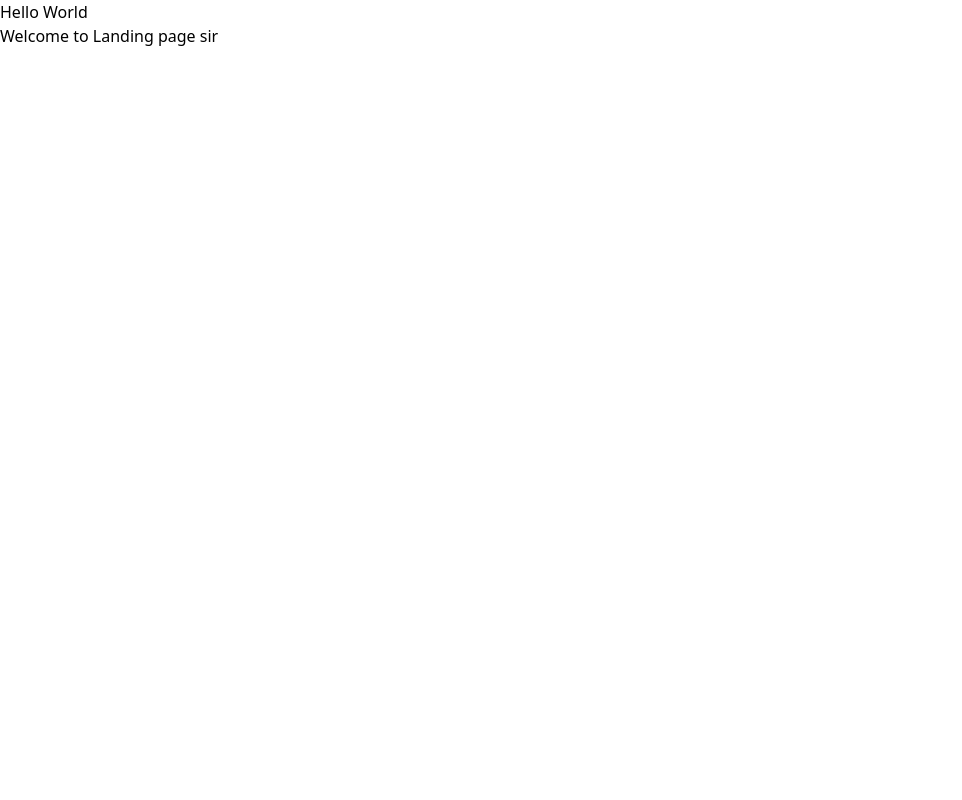
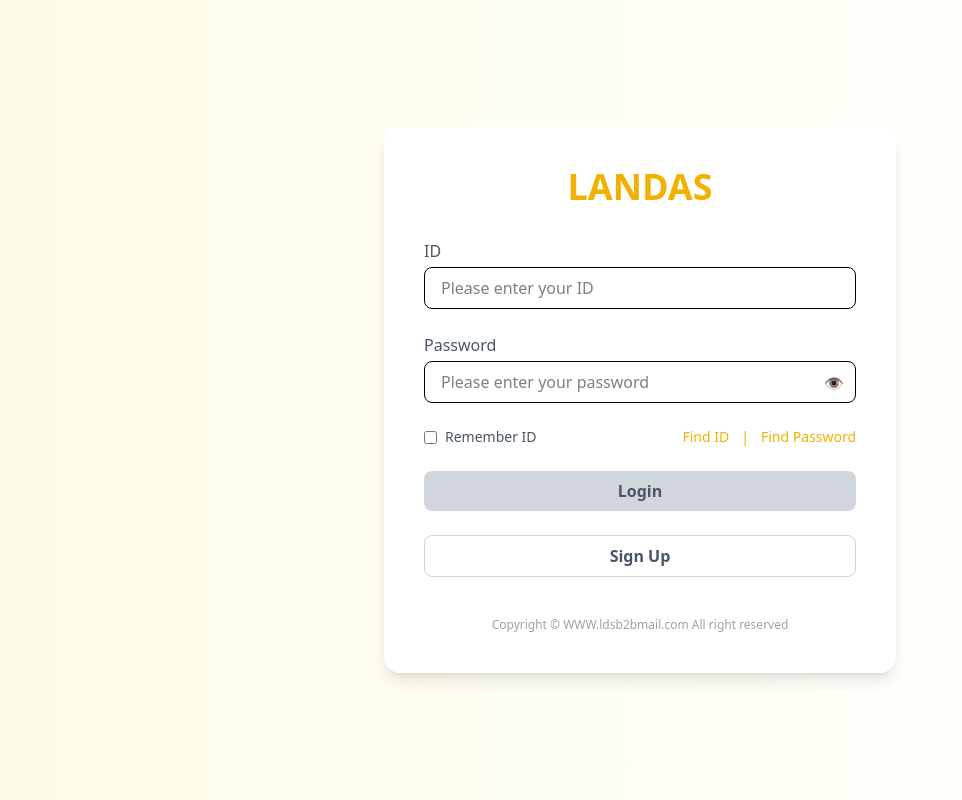
Before and after one commit to vjyadav12/TestPage, a React (Vite) app: page / in a window 1280 px wide. Shown: the whole page, without its empty margins (0-962 px from the left). Built offline with nearby package versions, Linux system fonts and the light colour scheme.

Commit message:
Login page

```diff
--- a/src/App.jsx
+++ b/src/App.jsx
@@ -1,12 +1,14 @@
 import LANDASPage from "./Components/Pages/LANDASPage";
+import LoginPage from "./Components/Pages/LoginPage";
 
 
 
 function App() {
   return (
     <>
-      <h1>Hello World</h1>
-      <LANDASPage/>
+      {/* <h1>Hello World</h1> */}
+      {/* <LANDASPage/> */}
+      <LoginPage/>
     </>
   );
 }
--- a/src/Components/Pages/LANDASPage.jsx
+++ /dev/null
@@ -1,9 +0,0 @@
-const LANDASPage = ()=>{
-    return(
-        <>
-        <h1>Welcome to Landing page sir</h1>
-        </>
-    )
-}
-
-export default LANDASPage;
--- /dev/null
+++ b/src/Components/Pages/LoginPage.jsx
@@ -0,0 +1,121 @@
+import React, { useState } from "react";
+
+export default function LoginPage() {
+  const [id, setId] = useState("");
+  const [password, setPassword] = useState("");
+  const [rememberId, setRememberId] = useState(false);
+  const [showPassword, setShowPassword] = useState(false);
+  const [error, setError] = useState("");
+
+  const handleSubmit = (e) => {
+    e.preventDefault();
+    if (!id || !password) {
+      setError("Both fields are required");
+    } else {
+      setError("");
+      console.log("Login Attempt:", { id, password, rememberId });
+      // ✅ Add your login API call here
+    }
+  };
+
+  return (
+    <div className="flex items-center justify-center min-h-screen bg-gradient-to-r from-yellow-50 to-white px-4 sm:px-6 lg:px-8">
+      <div className="bg-white shadow-lg rounded-2xl p-6 sm:p-8 md:p-10 w-full max-w-sm sm:max-w-md md:max-w-lg">
+        {/* Title */}
+        <h1 className="text-center text-2xl sm:text-3xl md:text-4xl font-bold text-yellow-500 mb-6 sm:mb-8">
+          LANDAS
+        </h1>
+
+        {/* Form */}
+        <form onSubmit={handleSubmit} className="space-y-5 sm:space-y-6">
+          {/* ID Input */}
+          <div>
+            <label className="block text-gray-600 mb-1 text-sm sm:text-base">
+              ID
+            </label>
+            <input
+              type="text"
+              placeholder="Please enter your ID"
+              value={id}
+              onChange={(e) => setId(e.target.value)}
+              className="w-full px-3 sm:px-4 py-2 border rounded-lg text-sm sm:text-base focus:ring-2 focus:ring-yellow-400 outline-none"
+            />
+          </div>
+
+          {/* Password Input */}
+          <div>
+            <label className="block text-gray-600 mb-1 text-sm sm:text-base">
+              Password
+            </label>
+            <div className="relative">
+              <input
+                type={showPassword ? "text" : "password"}
+                placeholder="Please enter your password"
+                value={password}
+                onChange={(e) => setPassword(e.target.value)}
+                className="w-full px-3 sm:px-4 py-2 border rounded-lg text-sm sm:text-base focus:ring-2 focus:ring-yellow-400 outline-none"
+              />
+              <button
+                type="button"
+                onClick={() => setShowPassword(!showPassword)}
+                className="absolute right-3 top-2 sm:top-2.5 text-gray-500 cursor-pointer text-sm sm:text-base"
+              >
+                {showPassword ? "🙈" : "👁"}
+              </button>
+            </div>
+          </div>
+
+          {/* Error Message */}
+          {error && (
+            <p className="text-red-500 text-xs sm:text-sm font-medium">
+              {error}
+            </p>
+          )}
+
+          {/* Options */}
+          <div className="flex flex-col sm:flex-row sm:items-center sm:justify-between gap-2 sm:gap-0 text-xs sm:text-sm">
+            <label className="flex items-center space-x-2">
+              <input
+                type="checkbox"
+                checked={rememberId}
+                onChange={(e) => setRememberId(e.target.checked)}
+                className="text-yellow-500"
+              />
+              <span className="text-gray-600">Remember ID</span>
+            </label>
+            <div className="flex space-x-3 text-yellow-500 cursor-pointer justify-end">
+              <span>Find ID</span>
+              <span>|</span>
+              <span>Find Password</span>
+            </div>
+          </div>
+
+          {/* Buttons */}
+          <button
+            type="submit"
+            disabled={!id || !password}
+            className={`w-full py-2 rounded-lg font-semibold text-sm sm:text-base transition ${
+              id && password
+                ? "bg-yellow-500 text-white hover:bg-yellow-600 cursor-pointer"
+                : "bg-gray-300 text-gray-600 cursor-not-allowed"
+            }`}
+          >
+            Login
+          </button>
+
+          <button
+            type="button"
+            className="w-full py-2 rounded-lg border border-gray-300 text-gray-600 font-semibold hover:bg-yellow-50 text-sm sm:text-base"
+          >
+            Sign Up
+          </button>
+        </form>
+
+        {/* Footer */}
+        <p className="text-center text-[10px] sm:text-xs text-gray-400 mt-6 sm:mt-10">
+          Copyright © WWW.ldsb2bmail.com All right reserved
+        </p>
+      </div>
+    </div>
+  );
+}
```
